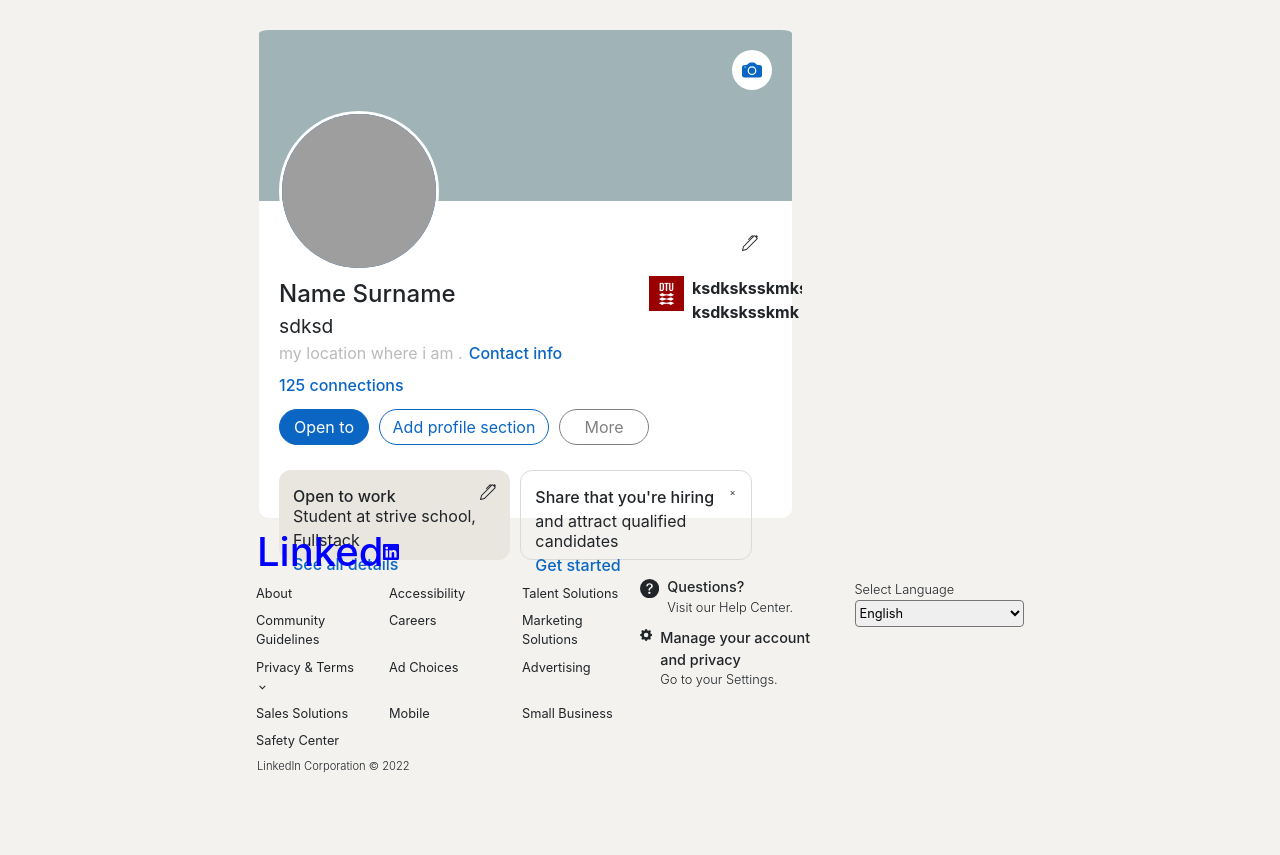
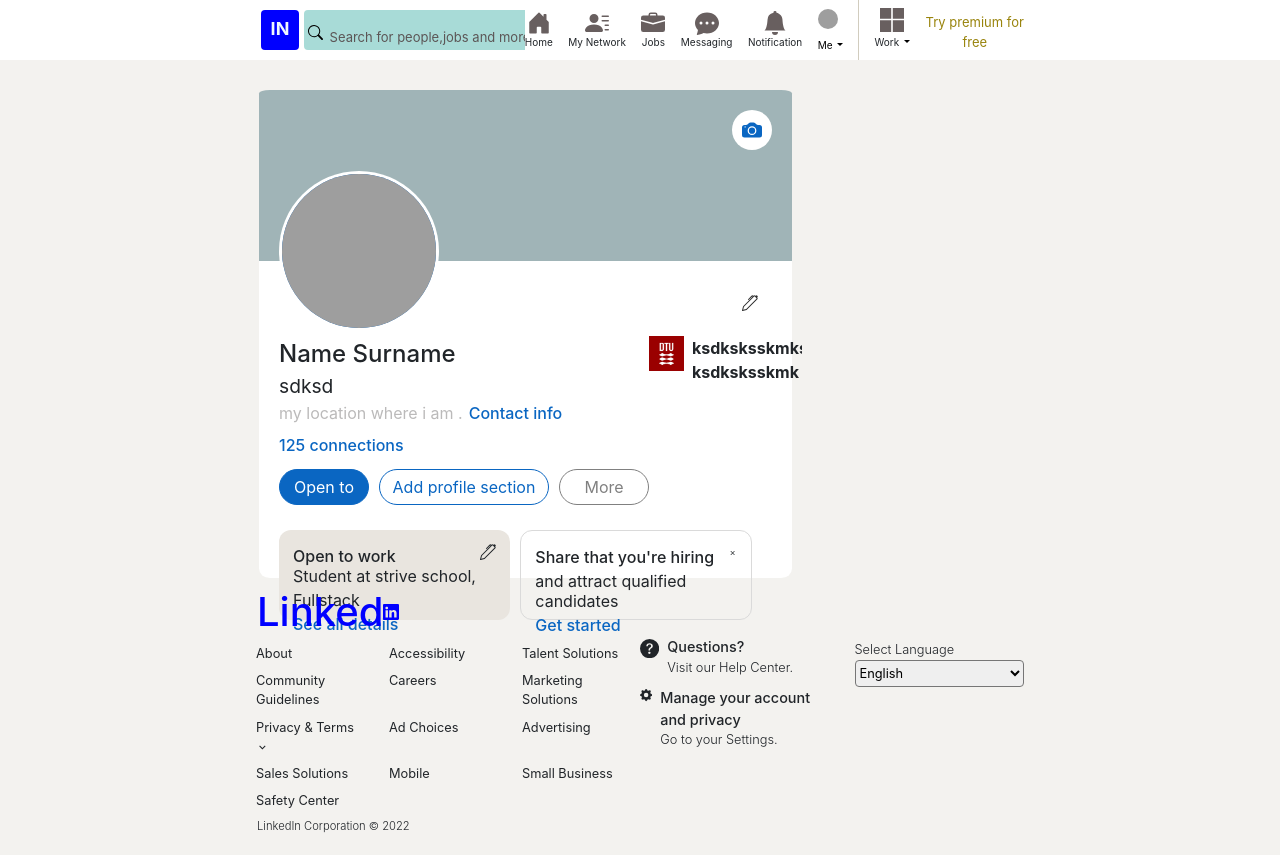
Before and after one commit to Ebukaeya/Linkdlin-Clone, a React (Create React App) app in the folder linkedin_clone/: page / in a window 1280 px wide. Before the commit the page ends 800 px from the top, so only its background shows below. Built offline with nearby package versions, Linux system fonts and the light colour scheme; grey boxes are pictures that could not be loaded.

Commit message:
Finial Main-day1

```diff
--- a/linkedin_clone/src/App.js
+++ b/linkedin_clone/src/App.js
@@ -3,10 +3,12 @@
 import "./App.css";
 import MainPage from "./components/Main-page";
 import MyFooter from "./components/MyFooter";
+import MyNavbar from "./components/Navbar";
 
 function App() {
   return (
     <>
+     <MyNavbar/>
       <MainPage />
      {/*  <MyFooter/> */}
     </>
--- a/linkedin_clone/src/components/Main-page.jsx
+++ b/linkedin_clone/src/components/Main-page.jsx
@@ -2,6 +2,9 @@
 import "../styles/mainPage.css"
 import Profile from "./Profile"
 import MyFooter from "./MyFooter";
+
+
+
 
 
 const MainPage = () =>{
@@ -16,6 +19,7 @@
                         <div className="wrapperFlex">
                             <div className="left">
                             {/* all components on the left */}
+
                             <Profile />
 
 
@@ -24,7 +28,7 @@
                                 {/* all components on the left */}
                             </div>
                         </div>
-<MyFooter />
+                  <MyFooter />
                 </div>
         </>
     )
--- /dev/null
+++ b/linkedin_clone/src/components/Navbar.jsx
@@ -0,0 +1,172 @@
+import "../styles/Narbar.css"
+import { Dropdown, ButtonGroup } from "react-bootstrap";
+
+const MyNavbar = () => {
+  return (
+    <div className="navbar-container">
+      <div className="Wrapper-navbar">
+        <div className="left-navbar">
+          <div className="search-navbar">
+            <div className="badge">
+              <p>IN</p>
+            </div>
+            <div className="search-box">
+              <svg
+                xmlns="http://www.w3.org/2000/svg"
+                width="15"
+                height="15"
+                fill="black"
+                class="bi bi-search"
+                viewBox="0 0 16 16"
+                style={{ marginBottom: "10px" }}
+              >
+                <path d="M11.742 10.344a6.5 6.5 0 1 0-1.397 1.398h-.001c.03.04.062.078.098.115l3.85 3.85a1 1 0 0 0 1.415-1.414l-3.85-3.85a1.007 1.007 0 0 0-.115-.1zM12 6.5a5.5 5.5 0 1 1-11 0 5.5 5.5 0 0 1 11 0z" />
+              </svg>
+              <p style={{ marginLeft: "5px", color: " rgb(92, 86, 86)" }}>
+                Search for people,jobs and more
+              </p>
+            </div>
+          </div>
+        </div>
+
+        <div className="right-navbar">
+          <div className="home">
+            <svg
+              xmlns="http://www.w3.org/2000/svg"
+              width="24"
+              height="24"
+              fill="   rgb(104, 95, 95)"
+              class="bi bi-house-door-fill"
+              viewBox="0 0 16 16"
+            >
+              <path d="M6.5 14.5v-3.505c0-.245.25-.495.5-.495h2c.25 0 .5.25.5.5v3.5a.5.5 0 0 0 .5.5h4a.5.5 0 0 0 .5-.5v-7a.5.5 0 0 0-.146-.354L13 5.793V2.5a.5.5 0 0 0-.5-.5h-1a.5.5 0 0 0-.5.5v1.293L8.354 1.146a.5.5 0 0 0-.708 0l-6 6A.5.5 0 0 0 1.5 7.5v7a.5.5 0 0 0 .5.5h4a.5.5 0 0 0 .5-.5z" />
+            </svg>
+            <p style={{ marginBottom: "0px" }}>Home</p>
+          </div>
+          <div className="mynetwork">
+            <svg
+              xmlns="http://www.w3.org/2000/svg"
+              width="24"
+              height="24"
+              fill=" rgb(104, 95, 95)"
+              class="bi bi-person-lines-fill"
+              viewBox="0 0 16 16"
+            >
+              <path d="M6 8a3 3 0 1 0 0-6 3 3 0 0 0 0 6zm-5 6s-1 0-1-1 1-4 6-4 6 3 6 4-1 1-1 1H1zM11 3.5a.5.5 0 0 1 .5-.5h4a.5.5 0 0 1 0 1h-4a.5.5 0 0 1-.5-.5zm.5 2.5a.5.5 0 0 0 0 1h4a.5.5 0 0 0 0-1h-4zm2 3a.5.5 0 0 0 0 1h2a.5.5 0 0 0 0-1h-2zm0 3a.5.5 0 0 0 0 1h2a.5.5 0 0 0 0-1h-2z" />
+            </svg>
+            <p style={{ marginBottom: "0px" }}>My Network</p>
+          </div>
+
+          <div className="jobs">
+            <svg
+              xmlns="http://www.w3.org/2000/svg"
+              width="24"
+              height="24"
+              fill=" rgb(104, 95, 95)"
+              class="bi bi-briefcase-fill"
+              viewBox="0 0 16 16"
+            >
+              <path d="M6.5 1A1.5 1.5 0 0 0 5 2.5V3H1.5A1.5 1.5 0 0 0 0 4.5v1.384l7.614 2.03a1.5 1.5 0 0 0 .772 0L16 5.884V4.5A1.5 1.5 0 0 0 14.5 3H11v-.5A1.5 1.5 0 0 0 9.5 1h-3zm0 1h3a.5.5 0 0 1 .5.5V3H6v-.5a.5.5 0 0 1 .5-.5z" />
+              <path d="M0 12.5A1.5 1.5 0 0 0 1.5 14h13a1.5 1.5 0 0 0 1.5-1.5V6.85L8.129 8.947a.5.5 0 0 1-.258 0L0 6.85v5.65z" />
+            </svg>
+            <p style={{ marginBottom: "0px" }}>Jobs</p>
+          </div>
+
+          <div className="messaging">
+            <svg
+              xmlns="http://www.w3.org/2000/svg"
+              width="24"
+              height="24"
+              fill=" rgb(104, 95, 95)"
+              class="bi bi-chat-dots-fill"
+              viewBox="0 0 16 16"
+            >
+              <path d="M16 8c0 3.866-3.582 7-8 7a9.06 9.06 0 0 1-2.347-.306c-.584.296-1.925.864-4.181 1.234-.2.032-.352-.176-.273-.362.354-.836.674-1.95.77-2.966C.744 11.37 0 9.76 0 8c0-3.866 3.582-7 8-7s8 3.134 8 7zM5 8a1 1 0 1 0-2 0 1 1 0 0 0 2 0zm4 0a1 1 0 1 0-2 0 1 1 0 0 0 2 0zm3 1a1 1 0 1 0 0-2 1 1 0 0 0 0 2z" />
+            </svg>
+            <p style={{ marginBottom: "0px" }}>Messaging</p>
+          </div>
+          <div className="notification">
+            <svg
+              xmlns="http://www.w3.org/2000/svg"
+              width="24"
+              height="24"
+              fill=" rgb(104, 95, 95)"
+              class="bi bi-bell-fill"
+              viewBox="0 0 16 16"
+            >
+              <path d="M8 16a2 2 0 0 0 2-2H6a2 2 0 0 0 2 2zm.995-14.901a1 1 0 1 0-1.99 0A5.002 5.002 0 0 0 3 6c0 1.098-.5 6-2 7h14c-1.5-1-2-5.902-2-7 0-2.42-1.72-4.44-4.005-4.901z" />
+            </svg>
+            <p style={{ marginBottom: "0px" }}>Notification</p>
+          </div>
+
+          <div className="outer-div">
+            <div className="picture">
+              <img
+                className="photo"
+                src="https://external-content.duckduckgo.com/iu/?u=https%3A%2F%2Ftse3.mm.bing.net%2Fth%3Fid%3DOIP.l28uBsuk_0csHSUxzCZgDwAAAA%26pid%3DApi&f=1"
+                alt=""
+              />
+            </div>
+            <div className="wrapper-dropdown">
+              <Dropdown as={ButtonGroup}>
+                <p
+                  style={{
+                    marginRight: "5px",
+                    fontSize: "x-small",
+                    marginBottom: "0px",
+                  }}
+                >
+                  Me
+                </p>
+                <Dropdown.Toggle split className="dropdown" />
+                <Dropdown.Menu>
+                  <Dropdown.Item href="#/action-1">Action</Dropdown.Item>
+                  <Dropdown.Item href="#/action-2">
+                    Another action
+                  </Dropdown.Item>
+                  <Dropdown.Item href="#/action-3">
+                    Something else
+                  </Dropdown.Item>
+                </Dropdown.Menu>
+              </Dropdown>
+            </div>
+          </div>
+
+          <div className="vertical-line"></div>
+          <div className="work">
+            <svg
+              xmlns="http://www.w3.org/2000/svg"
+              width="24"
+              height="24"
+              fill=" rgb(104, 95, 95)"
+              class="bi bi-microsoft"
+              viewBox="0 0 16 16"
+            >
+              <path d="M7.462 0H0v7.19h7.462V0zM16 0H8.538v7.19H16V0zM7.462 8.211H0V16h7.462V8.211zm8.538 0H8.538V16H16V8.211z" />
+            </svg>
+            <div className="work-drop">
+              <p style={{ marginBottom: "0px", marginRight: "5px" }}>Work</p>
+              <Dropdown as={ButtonGroup}>
+                <Dropdown.Toggle split className="dropdown" />
+                <Dropdown.Menu>
+                  <Dropdown.Item href="#/action-1">Action</Dropdown.Item>
+                  <Dropdown.Item href="#/action-2">
+                    Another action
+                  </Dropdown.Item>
+                  <Dropdown.Item href="#/action-3">
+                    Something else
+                  </Dropdown.Item>
+                </Dropdown.Menu>
+              </Dropdown>
+            </div>
+          </div>
+          <div className="paragraph">
+            <p style={{ marginBottom: "0px" }}>Try premium for</p>
+            <p>free</p>
+          </div>
+        </div>
+      </div>
+    </div>
+  );
+};
+export default MyNavbar;
--- /dev/null
+++ b/linkedin_clone/src/styles/Narbar.css
@@ -0,0 +1,137 @@
+.navbar-container {
+  width: 100%;
+  max-height: 20vh;
+  background-color: white;
+  /* height: 10%vw; */
+}
+.Wrapper-navbar {
+  margin: 0px 20vw 0px 20vw;
+  /* background-color: rgb(233, 31, 31); */
+  min-height: 60px;
+  width: 60vw;
+  display: flex;
+  justify-content: space-between;
+  max-height: 100%;
+}
+.right-navbar {
+  width: 65%;
+  background-color: white;
+  display: flex;
+  justify-content: space-between;
+  align-items: center;
+  background-color: white;
+}
+.left-navbar {
+  width: 30%;
+  background-color: white;
+  gap: 2px;
+  display: flex;
+}
+.search-navbar {
+  display: flex;
+  justify-content: center;
+  align-items: center;
+}
+.badge {
+  width: 38px;
+  height: 40px;
+
+  border-radius: 0.25rem;
+  background-color: blue;
+  color: aliceblue;
+  margin-right: 5px;
+  margin-left: 5px;
+  padding-top: 10px;
+  font-size: large;
+}
+
+.search-box {
+  width: 230px;
+  height: 40px;
+  background-color: rgb(168, 219, 215);
+
+  border-radius: 0.25rem;
+
+  display: flex;
+  justify-content: center;
+  align-items: center;
+  gap: 2px;
+  text-align: center;
+  font-size: small;
+  padding-top: 15px;
+}
+.outer-div {
+  justify-content: center;
+  align-items: center;
+  text-align: center;
+}
+.picture {
+  width: 20px;
+  height: 20px;
+  background-color: rgb(255, 255, 255);
+  border-radius: 100%;
+  display: block;
+  margin-bottom: 10px;
+}
+
+.photo {
+  width: 20px;
+  height: 20px;
+  border-radius: 100%;
+}
+.wrapper-dropdown {
+  display: flex;
+  margin-bottom: 0px;
+  align-items: center;
+  justify-content: center;
+}
+
+.dropdown {
+  background-color: white !important;
+  color: black;
+  border: none;
+  align-items: center;
+  margin-bottom: 0px;
+  padding: 0px 0px;
+  font-size: small;
+}
+
+.vertical-line {
+  height: 100%;
+  width: 1px;
+  background-color: #d1ccbe;
+}
+.paragraph {
+  text-align: center;
+  margin-top: 5px;
+  font-size: small;
+  color: rgb(153, 132, 13);
+}
+.home {
+  font-size: x-small;
+  text-align: center;
+}
+.mynetwork {
+  font-size: x-small;
+  text-align: center;
+}
+.messaging {
+  font-size: x-small;
+  text-align: center;
+}
+.notification {
+  font-size: x-small;
+  text-align: center;
+}
+.work {
+  font-size: x-small;
+  text-align: center;
+}
+.jobs {
+  font-size: x-small;
+  text-align: center;
+}
+.work-drop {
+  display: flex;
+  align-items: center;
+}
```
